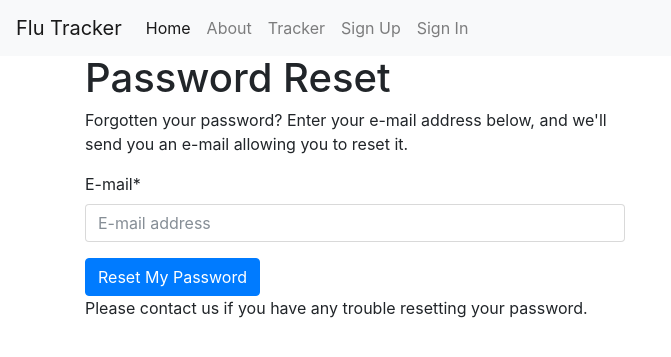
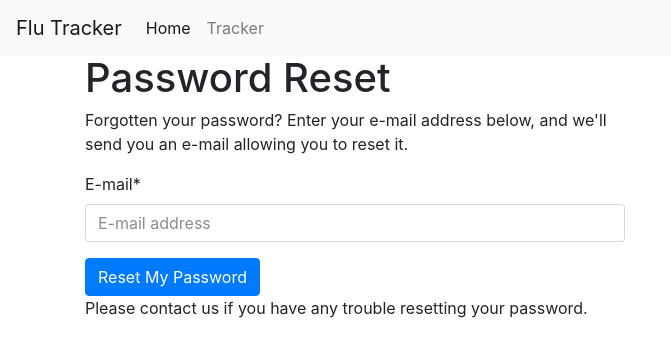
Before and after one commit to Hector-hedb12/flu_tracker, a Django app: page /accounts/password/reset/ in a window 1280 px wide. Shown: the top 357 px of the page, without its empty margins (0-671 px from the left). Run offline with Django 3.2, Linux system fonts and the light colour scheme; parts of the project's set-up code (start-up, migrations or seed data) failed here and were passed over; some libraries are stand-ins or nearby versions.

Commit message:
improve templates

```diff
--- a/flu_tracker/templates/base.html
+++ b/flu_tracker/templates/base.html
@@ -1,4 +1,5 @@
-{% load static i18n %}<!DOCTYPE html>
+{% load static i18n %}
+<!DOCTYPE html>
 <html lang="en">
   <head>
     <meta charset="utf-8">
@@ -13,25 +14,13 @@
         <script src="https://cdnjs.cloudflare.com/ajax/libs/html5shiv/3.7.3/html5shiv.min.js"></script>
         <![endif]-->
 
-    {% block css %}
-
     <!-- Latest compiled and minified Bootstrap 4 beta CSS -->
     <link rel="stylesheet" href="https://maxcdn.bootstrapcdn.com/bootstrap/4.0.0-beta/css/bootstrap.min.css" integrity="sha384-/Y6pD6FV/Vv2HJnA6t+vslU6fwYXjCFtcEpHbNJ0lyAFsXTsjBbfaDjzALeQsN6M" crossorigin="anonymous">
-
-
-    <!-- Your stuff: Third-party CSS libraries go here -->
-
-    <!-- This file stores project-specific CSS -->
-
-    <link href="{% static 'css/project.css' %}" rel="stylesheet">
-
-
-    {% endblock %}
-
+    <link href="{% static 'css/base.css' %}" rel="stylesheet">
+    {% block css %}{% endblock %}
   </head>
 
   <body>
-
     <div class="m-b-1">
       <nav class="navbar navbar-expand-md navbar-light bg-light">
         <button class="navbar-toggler navbar-toggler-right" type="button" data-toggle="collapse" data-target="#navbarSupportedContent" aria-controls="navbarSupportedContent" aria-expanded="false" aria-label="Toggle navigation">
@@ -41,74 +30,26 @@
 
         <div class="collapse navbar-collapse" id="navbarSupportedContent">
           <ul class="navbar-nav mr-auto">
-            <li class="nav-item active">
-              <a class="nav-link" href="{% url 'home' %}">Home <span class="sr-only">(current)</span></a>
-            </li>
-            <li class="nav-item">
-              <a class="nav-link" href="{% url 'about' %}">About</a>
-            </li>
-            <li class="nav-item">
-              <a class="nav-link" href="{% url 'tracker:list' %}">Tracker</a>
-            </li>
-            {% if request.user.is_authenticated %}
-              <li class="nav-item">
-                {# URL provided by django-allauth/account/urls.py #}
-                <a class="nav-link" href="{% url 'users:detail' request.user.username  %}">{% trans "My Profile" %}</a>
-              </li>
-              <li class="nav-item">
-                {# URL provided by django-allauth/account/urls.py #}
-                <a class="nav-link" href="{% url 'account_logout' %}">{% trans "Sign Out" %}</a>
-              </li>
-            {% else %}
-              <li class="nav-item">
-                {# URL provided by django-allauth/account/urls.py #}
-                <a id="sign-up-link" class="nav-link" href="{% url 'account_signup' %}">{% trans "Sign Up" %}</a>
-              </li>
-              <li class="nav-item">
-                {# URL provided by django-allauth/account/urls.py #}
-                <a id="log-in-link" class="nav-link" href="{% url 'account_login' %}">{% trans "Sign In" %}</a>
-              </li>
-            {% endif %}
+            <li class="nav-item active"><a class="nav-link" href="{% url 'home' %}">Home <span class="sr-only">(current)</span></a></li>
+            <li class="nav-item"><a class="nav-link" href="{% url 'tracker:list' %}">Tracker</a></li>
           </ul>
         </div>
       </nav>
 
     </div>
 
-    <div class="container">
-
-      {% if messages %}
-          {% for message in messages %}
-              <div class="alert {% if message.tags %}alert-{{ message.tags }}{% endif %}">{{ message }}</div>
-          {% endfor %}
-      {% endif %}
-
-      {% block content %}
-        <p>Use this document as a way to quick start any new project.</p>
-      {% endblock content %}
-
-    </div> <!-- /container -->
-
-    {% block modal %}{% endblock modal %}
+    <div class="container">{% block content %}{% endblock content %}</div>
 
     <!-- Le javascript
          ================================================== -->
     <!-- Placed at the end of the document so the pages load faster -->
-    {% block javascript %}
 
     <!-- Required by Bootstrap v4 beta -->
     <script src="https://code.jquery.com/jquery-3.2.1.slim.min.js" integrity="sha384-KJ3o2DKtIkvYIK3UENzmM7KCkRr/rE9/Qpg6aAZGJwFDMVNA/GpGFF93hXpG5KkN" crossorigin="anonymous"></script>
     <script src="https://cdnjs.cloudflare.com/ajax/libs/popper.js/1.11.0/umd/popper.min.js" integrity="sha384-b/U6ypiBEHpOf/4+1nzFpr53nxSS+GLCkfwBdFNTxtclqqenISfwAzpKaMNFNmj4" crossorigin="anonymous"></script>
     <script src="https://maxcdn.bootstrapcdn.com/bootstrap/4.0.0-beta/js/bootstrap.min.js" integrity="sha384-h0AbiXch4ZDo7tp9hKZ4TsHbi047NrKGLO3SEJAg45jXxnGIfYzk4Si90RDIqNm1" crossorigin="anonymous"></script>
 
-      <!-- Your stuff: Third-party javascript libraries go here -->
-
-
-      <!-- place project specific Javascript in this file -->
-
-      <script src="{% static 'js/project.js' %}"></script>
-
-
-    {% endblock javascript %}
+    <script src="{% static 'js/base.js' %}"></script>
+    {% block javascript %}{% endblock javascript %}
   </body>
 </html>
```
Also changed, not shown: flu_tracker/static/css/base.css (renamed from flu_tracker/static/css/project.css), flu_tracker/static/js/base.js (renamed from flu_tracker/static/js/project.js). Lines whose indentation alone changed are shown as unchanged.
